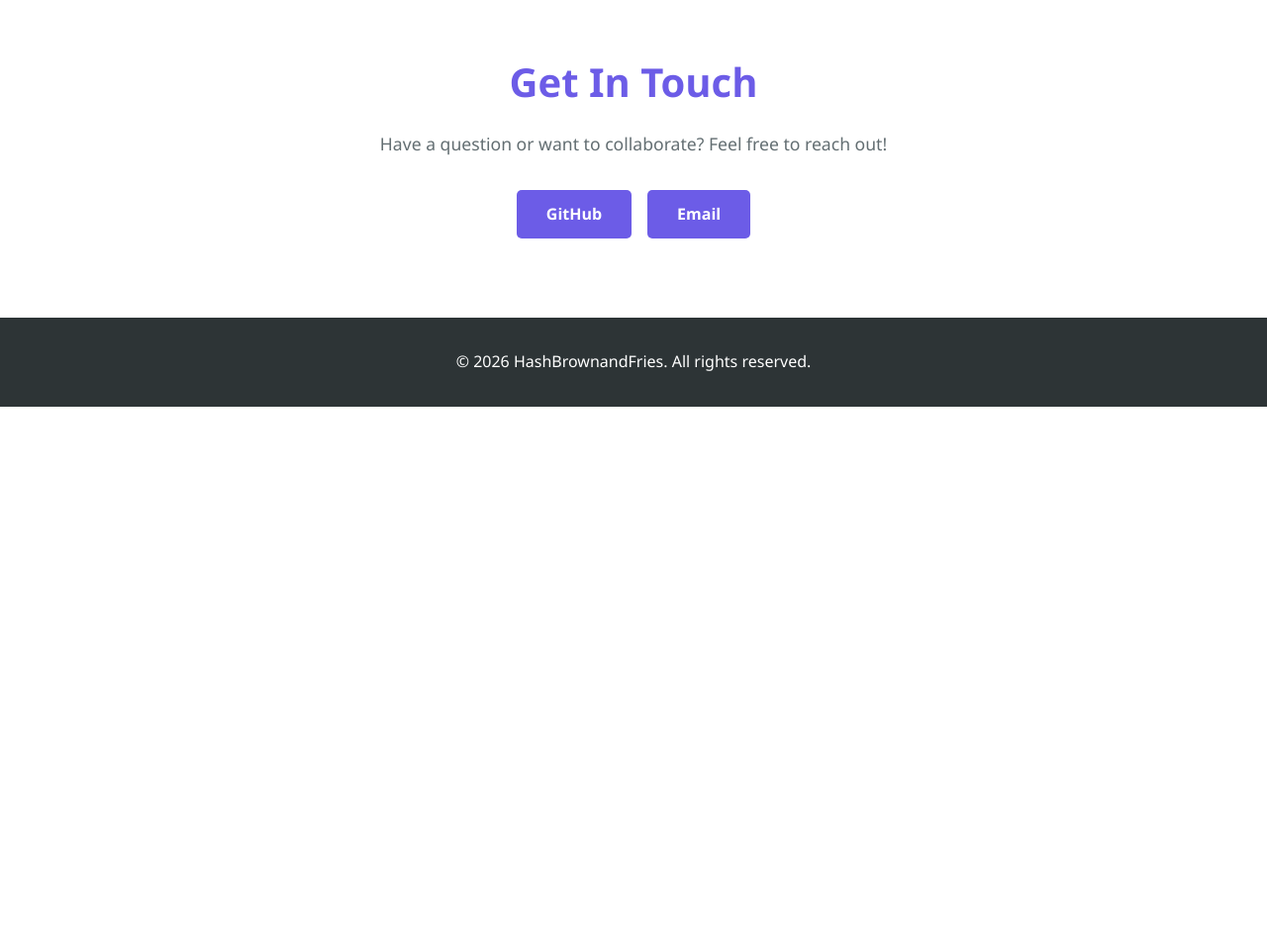
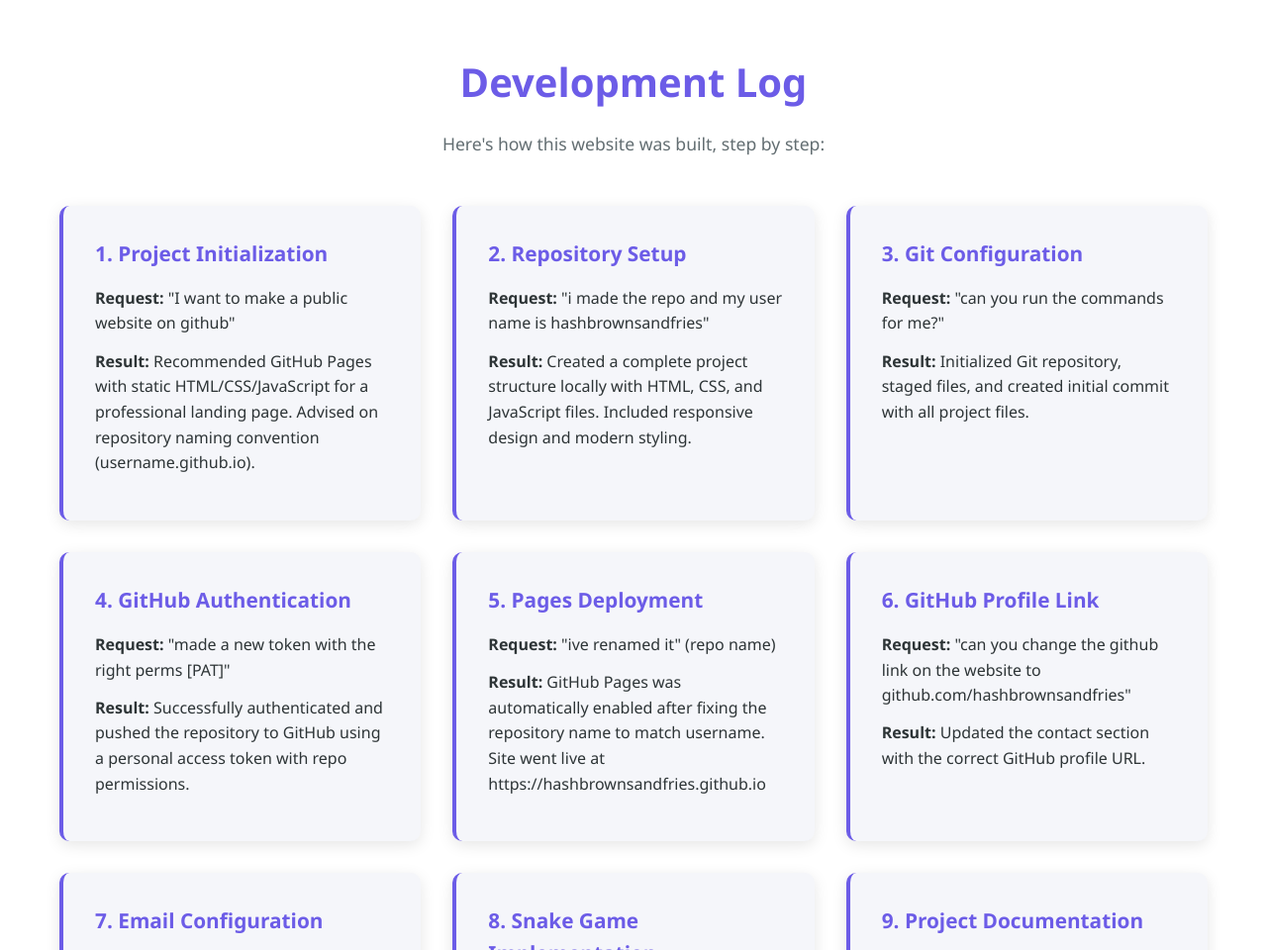
Before and after one commit to hashbrownsandfries/hashbrownsandfries.github.io, a plain HTML site: page index.html in a window 1280 px wide. Shown: the part 1840-2800 px from the top of the page at 99% size. Before the commit the page ends 2251 px from the top, so only its background shows below. Drawn offline with Linux system fonts and the light colour scheme.

Commit message:
Add development log section

```diff
--- a/index.html
+++ b/index.html
@@ -14,6 +14,7 @@
                 <li><a href="#home">Home</a></li>
                 <li><a href="#about">About</a></li>
                 <li><a href="#game">Game</a></li>
+                <li><a href="#log">Dev Log</a></li>
                 <li><a href="#contact">Contact</a></li>
             </ul>
         </div>
@@ -66,6 +67,60 @@
         </div>
     </section>
 
+    <section id="log" class="dev-log">
+        <div class="container">
+            <h2>Development Log</h2>
+            <p>Here's how this website was built, step by step:</p>
+            <div class="log-entries">
+                <div class="log-entry">
+                    <h3>1. Project Initialization</h3>
+                    <p><strong>Request:</strong> "I want to make a public website on github"</p>
+                    <p><strong>Result:</strong> Recommended GitHub Pages with static HTML/CSS/JavaScript for a professional landing page. Advised on repository naming convention (username.github.io).</p>
+                </div>
+                <div class="log-entry">
+                    <h3>2. Repository Setup</h3>
+                    <p><strong>Request:</strong> "i made the repo and my user name is hashbrownsandfries"</p>
+                    <p><strong>Result:</strong> Created a complete project structure locally with HTML, CSS, and JavaScript files. Included responsive design and modern styling.</p>
+                </div>
+                <div class="log-entry">
+                    <h3>3. Git Configuration</h3>
+                    <p><strong>Request:</strong> "can you run the commands for me?"</p>
+                    <p><strong>Result:</strong> Initialized Git repository, staged files, and created initial commit with all project files.</p>
+                </div>
+                <div class="log-entry">
+                    <h3>4. GitHub Authentication</h3>
+                    <p><strong>Request:</strong> "made a new token with the right perms [PAT]"</p>
+                    <p><strong>Result:</strong> Successfully authenticated and pushed the repository to GitHub using a personal access token with repo permissions.</p>
+                </div>
+                <div class="log-entry">
+                    <h3>5. Pages Deployment</h3>
+                    <p><strong>Request:</strong> "ive renamed it" (repo name)</p>
+                    <p><strong>Result:</strong> GitHub Pages was automatically enabled after fixing the repository name to match username. Site went live at https://hashbrownsandfries.github.io</p>
+                </div>
+                <div class="log-entry">
+                    <h3>6. GitHub Profile Link</h3>
+                    <p><strong>Request:</strong> "can you change the github link on the website to github.com/hashbrownsandfries"</p>
+                    <p><strong>Result:</strong> Updated the contact section with the correct GitHub profile URL.</p>
+                </div>
+                <div class="log-entry">
+                    <h3>7. Email Configuration</h3>
+                    <p><strong>Request:</strong> "can you also add my gmail to the email button, my gmail is garciaa105@montclai.edu"</p>
+                    <p><strong>Result:</strong> Integrated personal email into the contact button for easy visitor communication.</p>
+                </div>
+                <div class="log-entry">
+                    <h3>8. Snake Game Implementation</h3>
+                    <p><strong>Request:</strong> "can you add the game snake to the front page of the website/"</p>
+                    <p><strong>Result:</strong> Developed a fully playable Snake game with canvas graphics, score tracking, collision detection, and responsive controls. Added to a dedicated game section.</p>
+                </div>
+                <div class="log-entry">
+                    <h3>9. Project Documentation</h3>
+                    <p><strong>Request:</strong> "collect all the prompts I have put here and give a short description on the results"</p>
+                    <p><strong>Result:</strong> Created this development log to showcase the project's evolution and technical decisions.</p>
+                </div>
+            </div>
+        </div>
+    </section>
+
     <section id="contact" class="contact">
         <div class="container">
             <h2>Get In Touch</h2>
--- a/style.css
+++ b/style.css
@@ -319,6 +319,64 @@ footer {
     transform: scale(0.98);
 }
 
+/* Development Log Section */
+.dev-log {
+    padding: 80px 20px;
+    background-color: var(--white);
+}
+
+.dev-log h2 {
+    font-size: 2.5rem;
+    margin-bottom: 1rem;
+    text-align: center;
+    color: var(--primary-color);
+}
+
+.dev-log > .container > p {
+    font-size: 1.1rem;
+    text-align: center;
+    color: var(--text-light);
+    margin-bottom: 3rem;
+}
+
+.log-entries {
+    display: grid;
+    grid-template-columns: repeat(auto-fit, minmax(300px, 1fr));
+    gap: 2rem;
+    margin-top: 2rem;
+}
+
+.log-entry {
+    background-color: var(--bg-light);
+    padding: 2rem;
+    border-radius: 10px;
+    border-left: 4px solid var(--primary-color);
+    box-shadow: 0 4px 15px rgba(0, 0, 0, 0.1);
+    transition: transform 0.3s ease, box-shadow 0.3s ease;
+}
+
+.log-entry:hover {
+    transform: translateY(-5px);
+    box-shadow: 0 8px 25px rgba(0, 0, 0, 0.15);
+}
+
+.log-entry h3 {
+    font-size: 1.3rem;
+    margin-bottom: 1rem;
+    color: var(--primary-color);
+}
+
+.log-entry p {
+    margin: 0.8rem 0;
+    color: var(--text-dark);
+    line-height: 1.6;
+}
+
+.log-entry strong {
+    color: var(--text-dark);
+    font-weight: 600;
+}
+
 /* Responsive */
 @media (max-width: 768px) {
     .nav-links {
@@ -335,7 +393,8 @@ footer {
 
     .about h2,
     .contact h2,
-    .game h2 {
+    .game h2,
+    .dev-log h2 {
         font-size: 1.8rem;
     }
 
```
